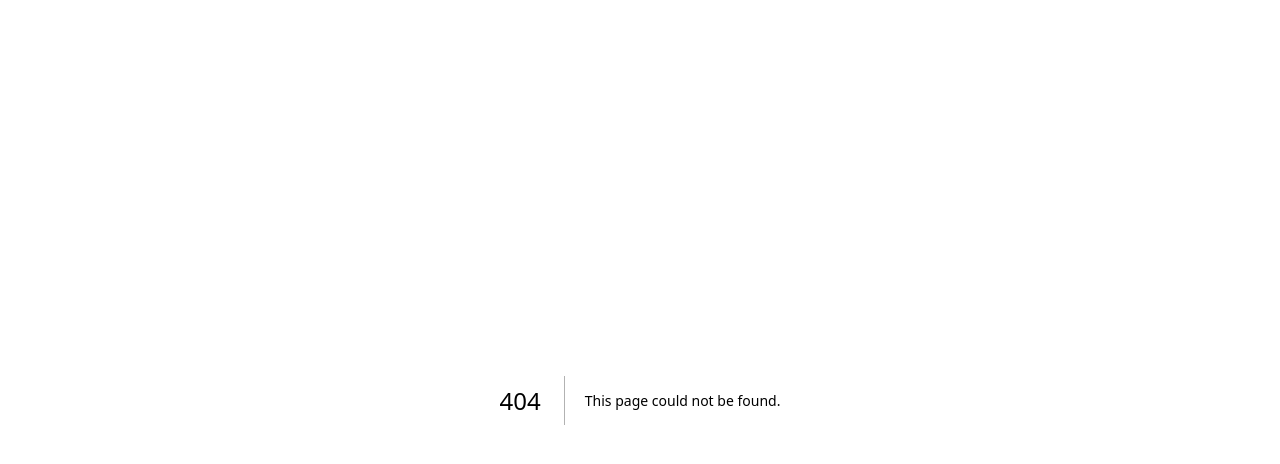
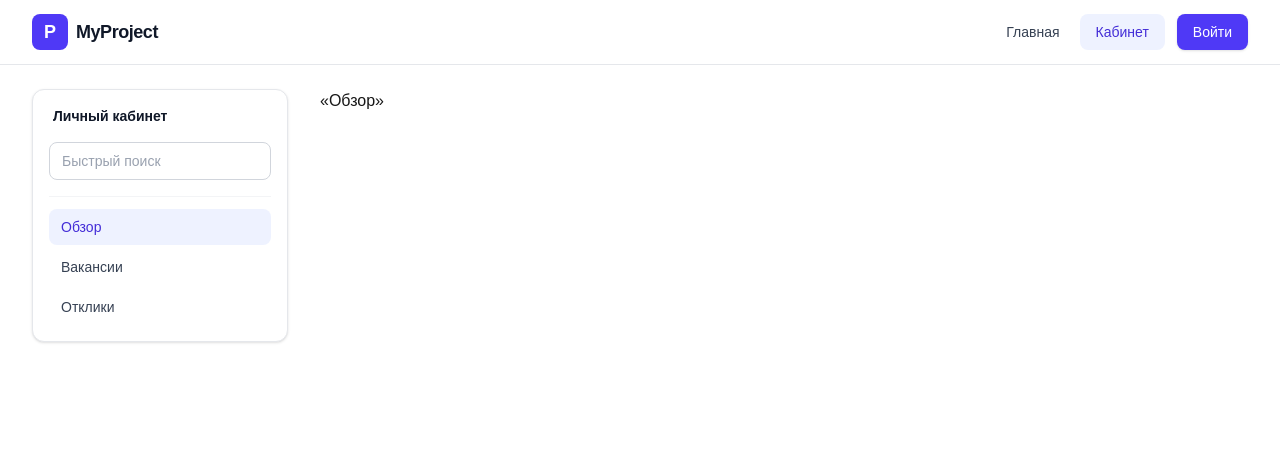
Before and after one commit to ZuevR/job-search-tracker, a Next.js app: page /dashboard in a window 1280 px wide. Before the commit this address had no page. Shown: the top 464 px of the page. Built offline with nearby package versions, Linux system fonts and the light colour scheme.

Commit message:
feat(): task-02 add layouts and navigation

```diff
--- /dev/null
+++ b/app/dashboard/applications/page.tsx
@@ -0,0 +1,11 @@
+import { Metadata } from 'next';
+
+export const metadata: Metadata = {
+	title: 'Отклики',
+}
+
+export default function ApplicationsPage() {
+	return (
+		<h1>«Отклики»</h1>
+	);
+};
--- /dev/null
+++ b/app/dashboard/layout.tsx
@@ -0,0 +1,29 @@
+import DashboardNav from '@/components/dashboard-nav';
+
+export default function DashboardLayout({ children }: LayoutProps<'/dashboard'>) {
+	return (
+		<div className="mx-auto max-w-7xl px-4 py-6 sm:px-6 lg:px-8">
+			<div className="lg:flex lg:gap-8">
+				<aside className="mb-6 lg:mb-0 lg:w-64 lg:shrink-0">
+					<div
+						className="space-y-4 rounded-xl border border-gray-200 bg-white p-4 shadow-sm lg:sticky lg:top-24"
+					>
+						<p className="px-1 text-sm font-semibold text-gray-900">
+							Личный кабинет
+						</p>
+
+						<input
+							type="search"
+							placeholder="Быстрый поиск"
+							className="w-full rounded-lg border border-gray-300 bg-white px-3 py-2 text-sm text-gray-900 placeholder-gray-400 outline-none transition focus:border-indigo-500 focus:ring-2 focus:ring-indigo-500/20"
+						/>
+
+						<DashboardNav />
+					</div>
+				</aside>
+
+				<main className="min-w-0 flex-1">{ children }</main>
+			</div>
+		</div>
+	);
+}
--- /dev/null
+++ b/app/dashboard/page.tsx
@@ -0,0 +1,11 @@
+import { Metadata } from 'next';
+
+export const metadata: Metadata = {
+	title: 'Обзор',
+}
+
+export default function DashboardPage() {
+	return (
+		<h1>«Обзор»</h1>
+	);
+};
--- /dev/null
+++ b/app/dashboard/vacancies/page.tsx
@@ -0,0 +1,11 @@
+import { Metadata } from 'next';
+
+export const metadata: Metadata = {
+	title: 'Вакансии',
+}
+
+export default function VacanciesPage() {
+	return (
+		<h1>«Вакансии»</h1>
+	);
+};
--- a/app/layout.tsx
+++ b/app/layout.tsx
@@ -1,29 +1,36 @@
-import type { Metadata } from "next";
-import { Geist, Geist_Mono } from "next/font/google";
-import "./globals.css";
+import type { Metadata } from 'next';
+import { Geist, Geist_Mono } from 'next/font/google';
+import './globals.css';
+import SiteHeader from '@/components/site-header'
 
 const geistSans = Geist({
-  variable: "--font-geist-sans",
-  subsets: ["latin"],
+	variable: '--font-geist-sans',
+	subsets: ['cyrillic', 'latin'],
 });
 
 const geistMono = Geist_Mono({
-  variable: "--font-geist-mono",
-  subsets: ["latin"],
+	variable: '--font-geist-mono',
+	subsets: ['cyrillic', 'latin'],
 });
 
 export const metadata: Metadata = {
-  title: "Create Next App",
-  description: "Generated by create next app",
+	title: {
+		template: '%s | Job Tracker',
+		default: 'Job Tracker',
+	},
+	description: 'Job Tracker помогает искать вакансии, отправлять отклики и отслеживать их статус в одном месте.',
 };
 
-export default function RootLayout({ children }: LayoutProps<"/">) {
-  return (
-    <html
-      lang="en"
-      className={`${geistSans.variable} ${geistMono.variable} h-full antialiased`}
-    >
-      <body className="min-h-full flex flex-col">{children}</body>
-    </html>
-  );
+export default function RootLayout({ children }: LayoutProps<'/'>) {
+	return (
+		<html
+			lang="ru"
+			className={ `${ geistSans.variable } ${ geistMono.variable }` }
+		>
+			<body className="min-h-screen bg-gray-50 text-gray-900 antialiased">
+				<SiteHeader />
+				{ children }
+			</body>
+		</html>
+	);
 }
--- /dev/null
+++ b/app/login/page.tsx
@@ -0,0 +1,11 @@
+import { Metadata } from 'next';
+
+export const metadata: Metadata = {
+	title: 'Вход',
+}
+
+export default function LoginPage() {
+	return (
+		<h1>вход</h1>
+	);
+};
--- a/app/page.tsx
+++ b/app/page.tsx
@@ -1,11 +1,11 @@
-import Image from "next/image";
+import { Metadata } from 'next';
 
-export default function Home() {
-  return (
-    <div className="flex flex-col flex-1 items-center justify-center bg-zinc-50 font-sans dark:bg-black">
-      <main className="flex flex-1 w-full max-w-3xl flex-col items-center justify-between py-32 px-16 bg-white dark:bg-black sm:items-start">
-        Job Search Tracker — скоро тут будет воронка (Ver 2.0)
-      </main>
-    </div>
-  );
+export const metadata: Metadata = {
+    title: { absolute: 'Job Tracker — учёт откликов на вакансии' },
 }
+
+export default function LandingPage() {
+    return (
+        <h1>Лендинг</h1>
+    );
+};
--- /dev/null
+++ b/components/dashboard-nav.tsx
@@ -0,0 +1,40 @@
+'use client';
+
+import Link from 'next/link';
+import { usePathname } from 'next/navigation';
+
+const links = [
+	{ href: '/dashboard', label: 'Обзор' },
+	{ href: '/dashboard/vacancies', label: 'Вакансии' },
+	{ href: '/dashboard/applications', label: 'Отклики' },
+];
+
+export default function DashboardNav() {
+	const pathname = usePathname();
+
+	return (
+		<nav className="space-y-1 border-t border-gray-100 pt-3">
+			{ links.map(({ href, label }) => {
+				const active =
+					href === '/dashboard'
+						? pathname === '/dashboard'
+						: pathname.startsWith(href);
+
+				return (
+					<Link
+						key={ href }
+						href={ href }
+						aria-current={ active ? 'page' : undefined }
+						className={ `block rounded-lg px-3 py-2 text-sm font-medium transition ${
+							active
+								? 'bg-indigo-50 text-indigo-700'
+								: 'text-gray-700 hover:bg-gray-100 hover:text-gray-900'
+						}` }
+					>
+						{ label }
+					</Link>
+				);
+			}) }
+		</nav>
+	);
+}
--- /dev/null
+++ b/components/site-header.tsx
@@ -0,0 +1,56 @@
+'use client';
+
+import Link from 'next/link';
+import { usePathname } from 'next/navigation';
+
+const links = [
+	{ href: '/', label: 'Главная' },
+	{ href: '/dashboard', label: 'Кабинет' },
+	{ href: '/login', label: 'Войти' },
+];
+
+export default function SiteHeader() {
+	const pathname = usePathname();
+
+	const isActive = (href: string) =>
+		href === '/' ? pathname === '/' : pathname.startsWith(href);
+
+	return (
+		<header className="sticky top-0 z-50 border-b border-gray-200 bg-white/90 backdrop-blur">
+			<div className="mx-auto flex h-16 max-w-7xl items-center justify-between px-4 sm:px-6 lg:px-8">
+				<Link href="/" className="flex items-center gap-2">
+					<span
+						className="flex h-9 w-9 items-center justify-center rounded-lg bg-indigo-600 text-lg font-bold text-white">
+						P
+					</span>
+					<span className="text-lg font-semibold tracking-tight text-gray-900">MyProject</span>
+				</Link>
+
+				<nav className="flex items-center gap-1">
+					{ links.map(({ href, label }) => {
+						const active = isActive(href);
+						const isLogin = href === '/login';
+						return (
+							<Link
+								key={ href }
+								href={ href }
+								aria-current={ active ? 'page' : undefined }
+								className={
+									isLogin
+										? 'ml-2 rounded-lg bg-indigo-600 px-4 py-2 text-sm font-medium text-white shadow-sm transition hover:bg-indigo-700'
+										: `rounded-lg px-4 py-2 text-sm font-medium transition ${
+											active
+												? 'bg-indigo-50 text-indigo-700'
+												: 'text-gray-700 hover:bg-gray-100 hover:text-indigo-600'
+										}`
+								}
+							>
+								{ label }
+							</Link>
+						);
+					}) }
+				</nav>
+			</div>
+		</header>
+	);
+}
```
Also changed, not shown: 5 other files (tests, documents, lock files or other folders).
